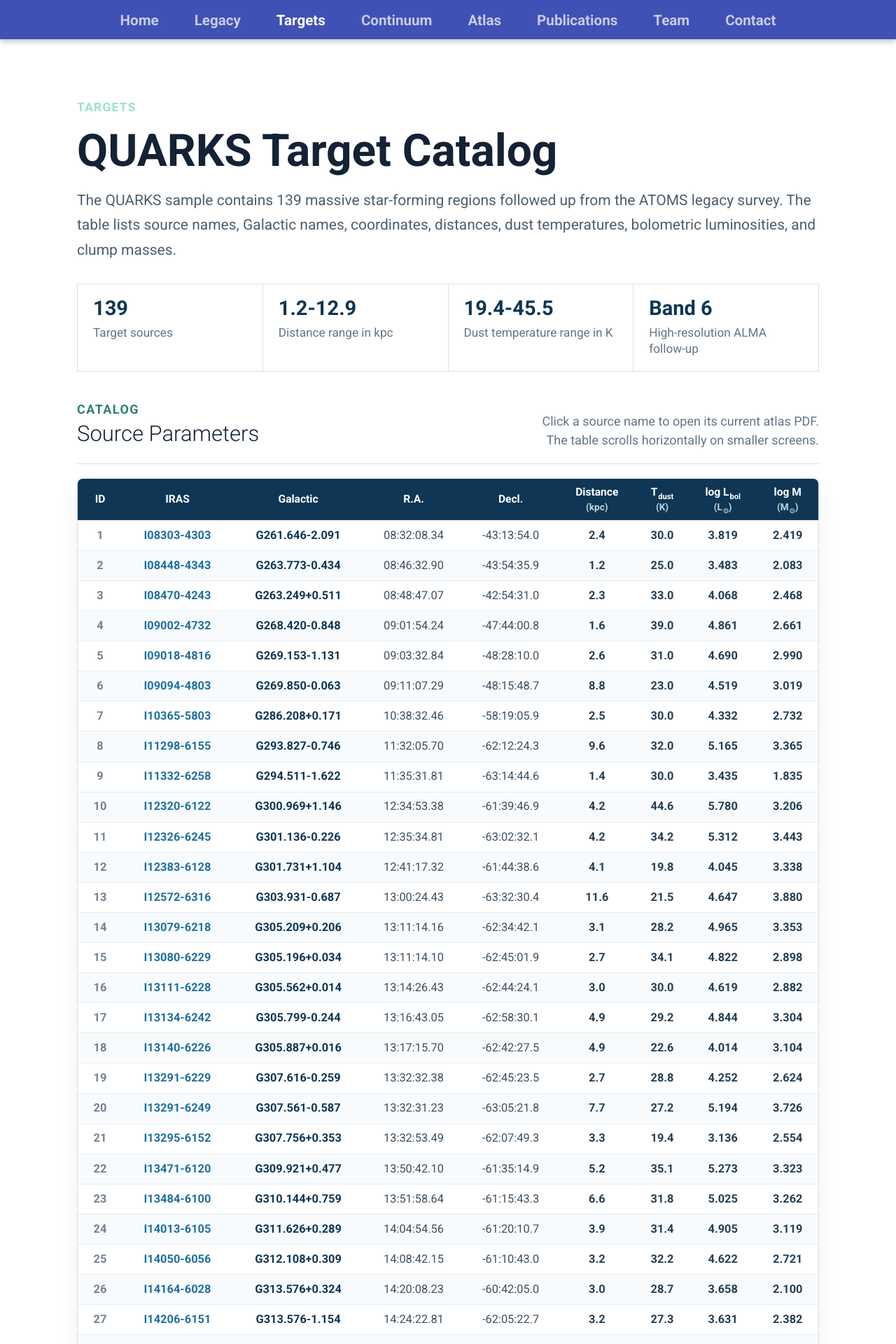
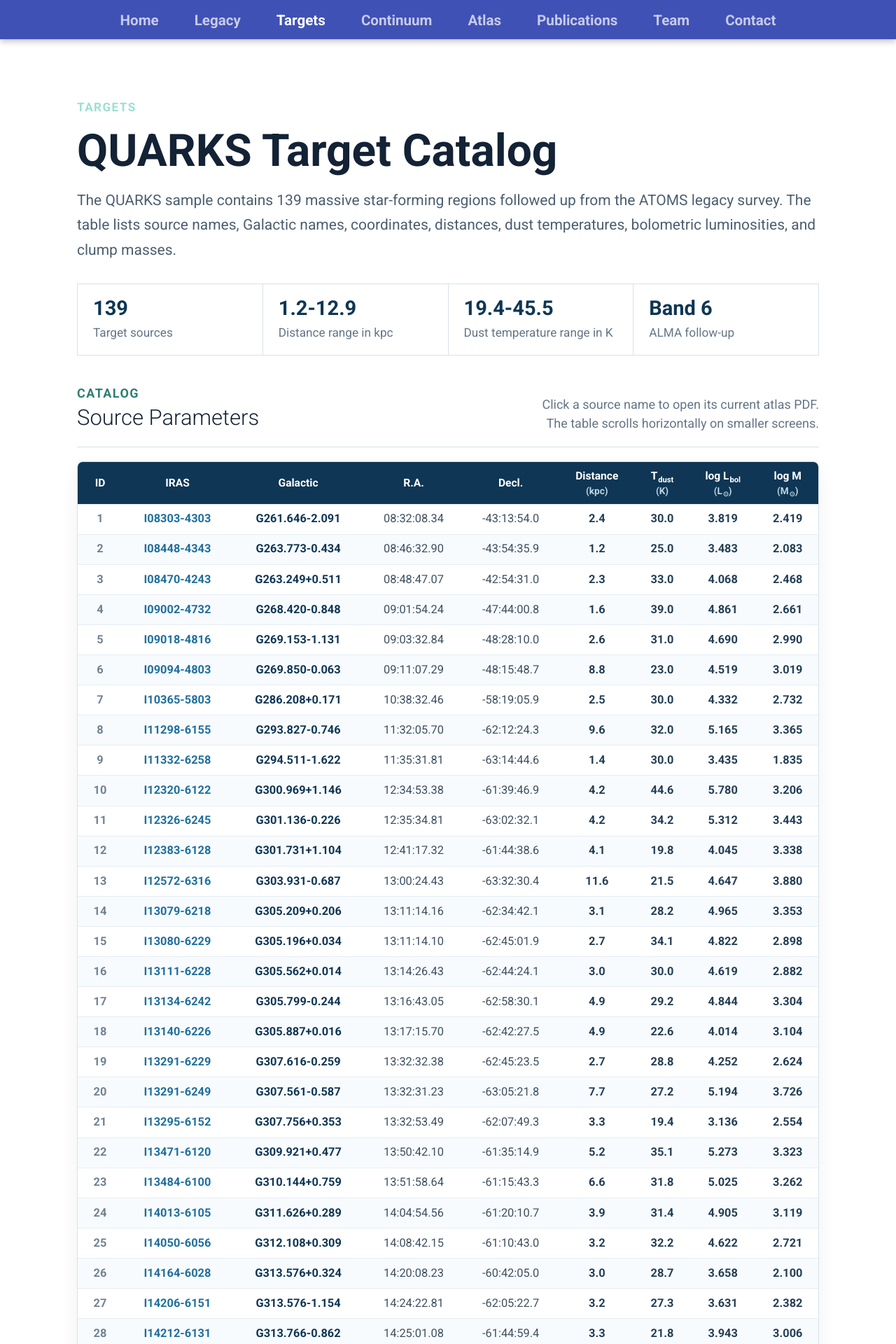
Before and after one commit to ALMAQUARKS/almaquarks.github.io, an MkDocs documentation site: the page built from docs/targets.md, in a window 1280 px wide. Shown: the top 1920 px of the page at 70% size. Built offline with MkDocs 1.6.1 and Material for MkDocs 9.7.7, drawn with Linux system fonts in a browser that asks for light colours.

Commit message:
Shorten targets summary label

```diff
--- a/docs/targets.md
+++ b/docs/targets.md
@@ -21,7 +21,7 @@
   </article>
   <article>
     <strong>Band 6</strong>
-    <span>High-resolution ALMA follow-up</span>
+    <span>ALMA follow-up</span>
   </article>
 </section>
 
```
